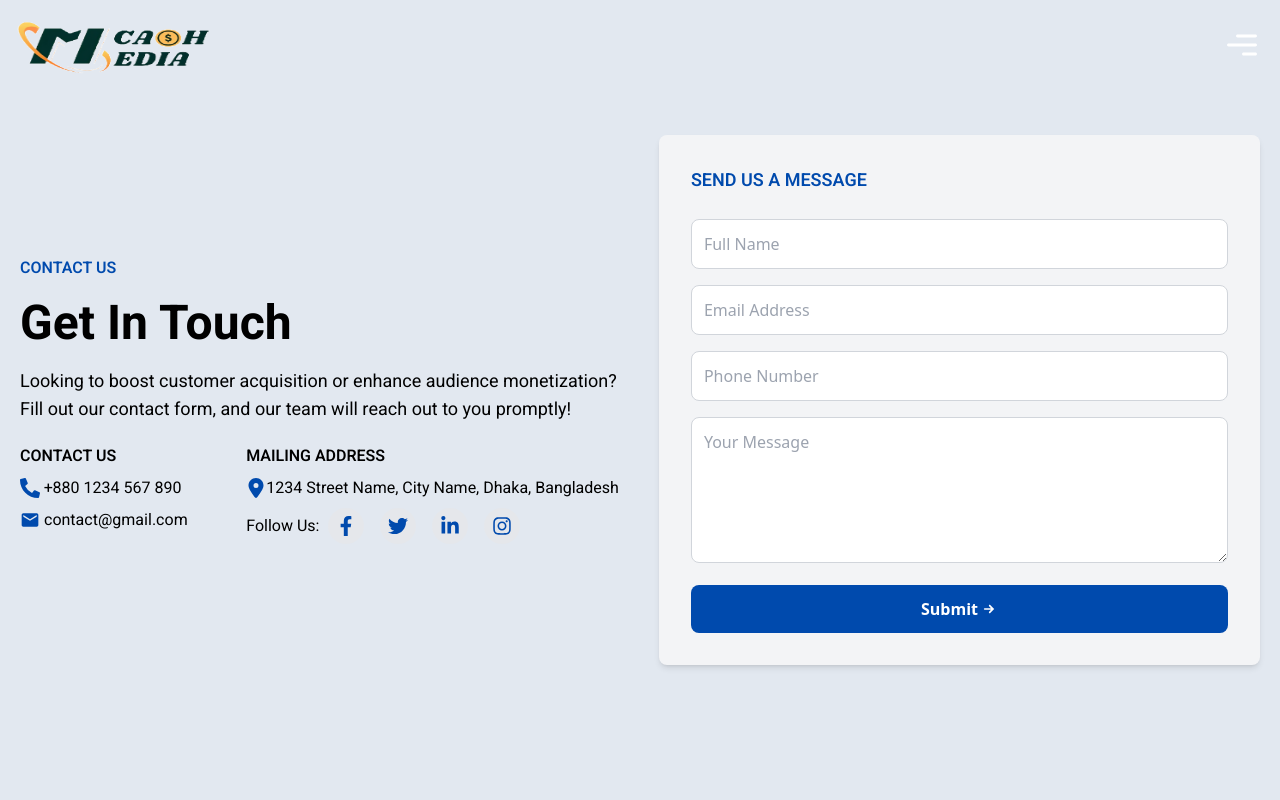
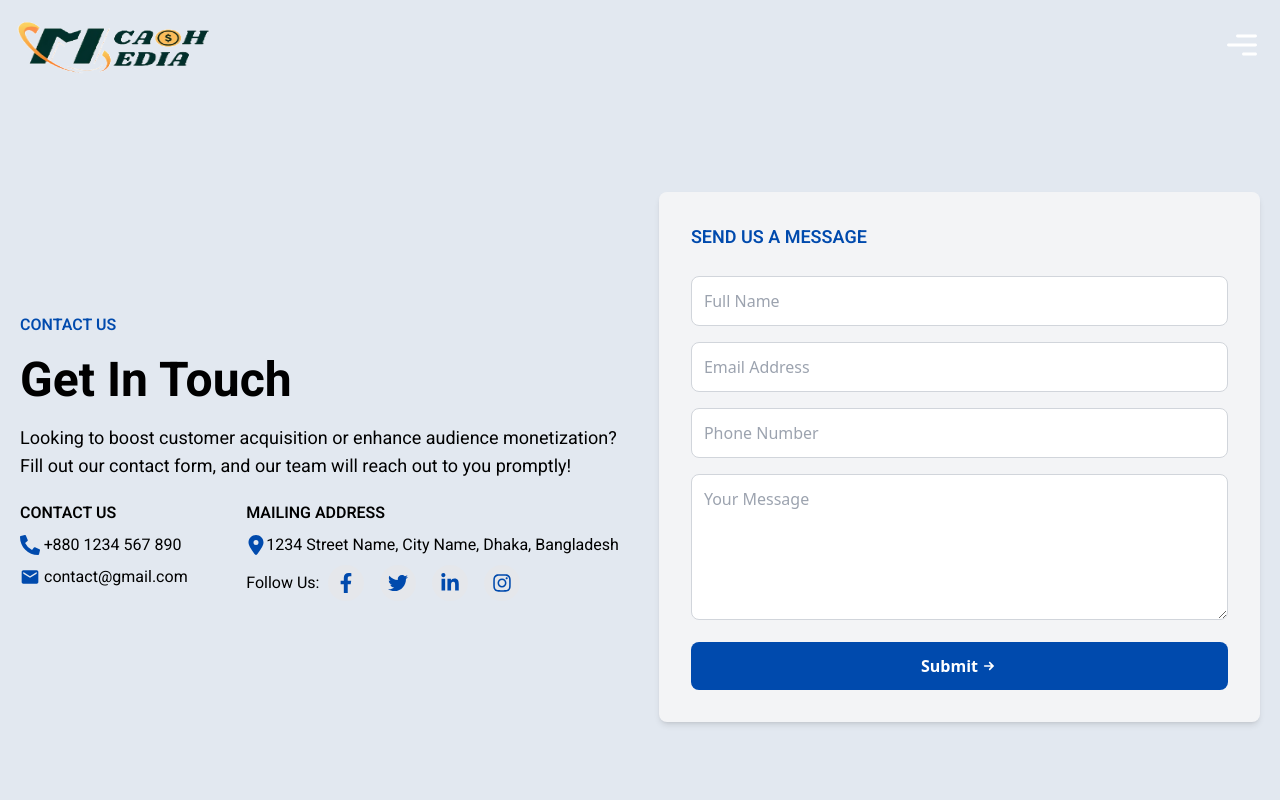
Before and after one commit to mdanamulhasan201/network_landingPage, a React (Vite) app: page /contact in a window 1280 px wide. Shown: the top 800 px of the page. Built offline with nearby package versions, Linux system fonts and the light colour scheme.

Commit message:
fixed some issues in navbar

```diff
--- a/src/page/ContactUs.jsx
+++ b/src/page/ContactUs.jsx
@@ -60,8 +60,8 @@ const ContactUs = () => {
             <Helmet>
                 <title>Cash Media | Contact Us</title>
             </Helmet>
-            <div className=" flex items-center justify-center bg-slate-200 px-5 h-screen">
-                <div className="max-w-screen-xl w-full flex flex-col lg:flex-row gap-10 ">
+            <div className=" flex items-center justify-center bg-slate-200 px-5  ">
+                <div className="max-w-screen-xl w-full flex flex-col lg:flex-row gap-10 py-24 md:py-48 ">
                     {/* Left Side - Contact Info */}
                     <div className="flex flex-col gap-5 justify-center w-full lg:w-1/2" data-aos="zoom-in">
                         <h3 className="font-heebo font-semibold uppercase text-Blue">Contact us</h3>
```
